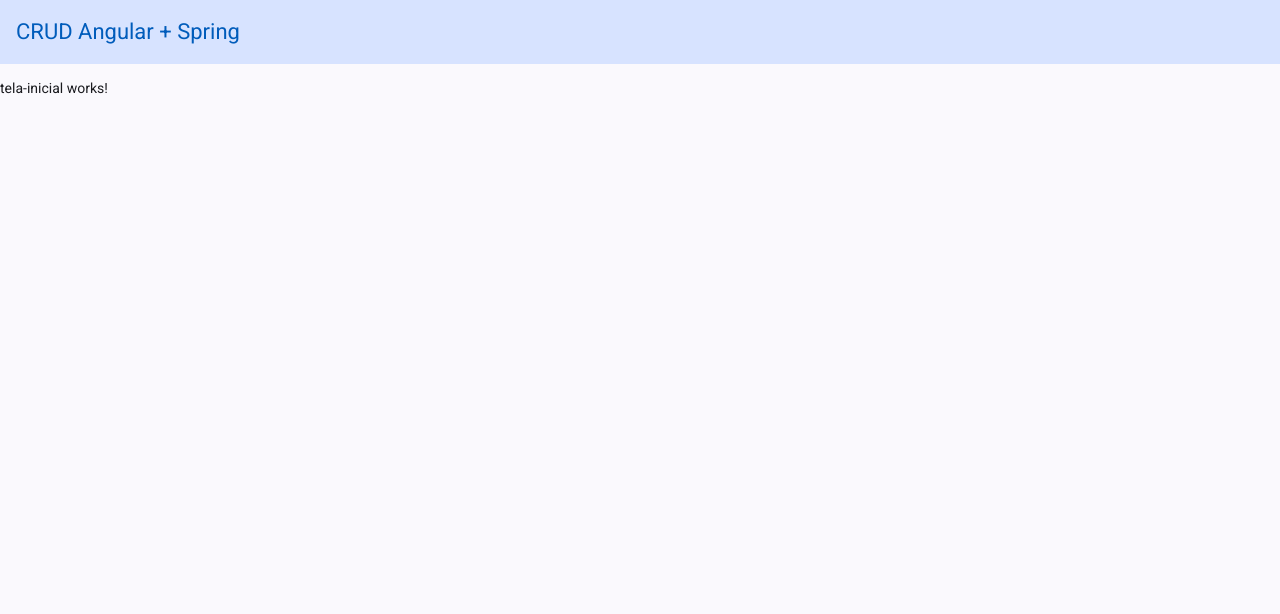
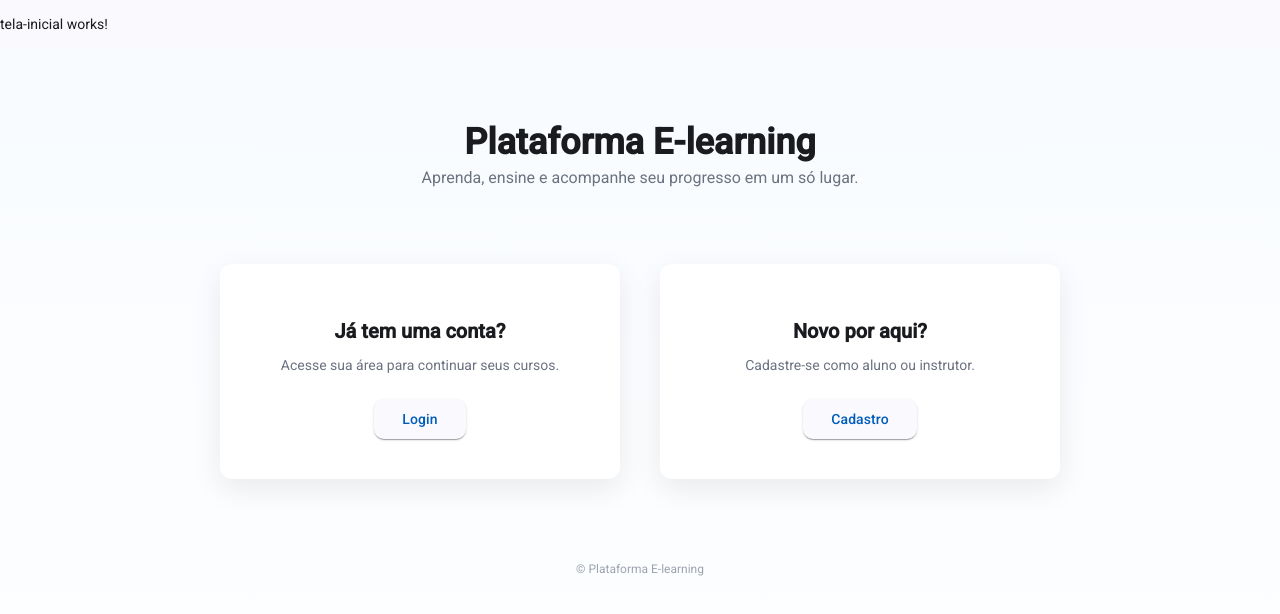
Before and after one commit to alberman3/FrontEnd-Curso-E-learning, an Angular app: page / in a window 1280 px wide. Shown: the top 614 px of the page. Built offline with nearby package versions, Linux system fonts and the light colour scheme.

Commit message:
Telas 1,2 e 3
Tela inicial
login
cadastro

```diff
--- a/src/app/app.html
+++ b/src/app/app.html
@@ -1,4 +1,42 @@
-<mat-toolbar color="primary">
- <span>CRUD Angular + Spring</span>
-</mat-toolbar>
 <router-outlet></router-outlet>
+
+<div class="home-container">
+
+  <div class="hero">
+    <h1>Plataforma E-learning</h1>
+    <p>Aprenda, ensine e acompanhe seu progresso em um só lugar.</p>
+  </div>
+
+  <div class="cards-container">
+
+    <div class="card">
+      <h2>Já tem uma conta?</h2>
+      <p>Acesse sua área para continuar seus cursos.</p>
+      <button
+        mat-raised-button
+        class="rounded-btn"
+        color="primary"
+        routerLink="/login">
+        Login
+      </button>
+    </div>
+
+    <div class="card">
+      <h2>Novo por aqui?</h2>
+      <p>Cadastre-se como aluno ou instrutor.</p>
+      <button
+        mat-raised-button
+        class="rounded-btn"
+        color="black"
+        routerLink="/cadastro">
+        Cadastro
+      </button>
+    </div>
+
+  </div>
+
+  <footer class="footer">
+    © Plataforma E-learning
+  </footer>
+
+</div>
--- a/src/app/app.scss
+++ b/src/app/app.scss
@@ -0,0 +1,61 @@
+.home-container {
+  min-height: calc(100vh - 64px);
+  display: flex;
+  flex-direction: column;
+  align-items: center;
+  background: linear-gradient(to bottom, #f8fbff, #ffffff);
+  padding: 60px 20px;
+}
+
+.hero {
+  text-align: center;
+  margin-bottom: 60px;
+
+  h1 {
+    font-size: 36px;
+    font-weight: 700;
+    margin-bottom: 12px;
+  }
+
+  p {
+    font-size: 16px;
+    color: #6b7280;
+  }
+}
+
+.cards-container {
+  display: flex;
+  gap: 40px;
+  margin-bottom: 80px;
+}
+
+.card {
+  background: #ffffff;
+  border-radius: 12px;
+  padding: 40px;
+  width: 320px;
+  text-align: center;
+  box-shadow: 0 10px 30px rgba(0, 0, 0, 0.08);
+
+  h2 {
+    font-size: 20px;
+    font-weight: 600;
+    margin-bottom: 8px;
+  }
+
+  p {
+    font-size: 14px;
+    color: #6b7280;
+    margin-bottom: 24px;
+  }
+
+  .rounded-btn {
+  border-radius: 10px;
+  padding: 10px 28px;
+  }
+}
+
+.footer {
+  font-size: 12px;
+  color: #9ca3af;
+}
--- a/src/app/auth/cadastro-usuario/cadastro-usuario.html
+++ b/src/app/auth/cadastro-usuario/cadastro-usuario.html
@@ -1 +1,38 @@
-<p>cadastro-usuario works!</p>
+<div class="home-container">
+
+  <div class="hero">
+    <h1>Plataforma E-learning</h1>
+    <p>Aprenda, ensine e acompanhe seu progresso em um só lugar.</p>
+  </div>
+
+  <div class="card">
+    <h2>Cadastro</h2>
+    <p>Digite os dados abaixo</p>
+
+    <div class="form-group">
+      <mat-form-field appearance="outline" class="full-width">
+        <mat-label>Email</mat-label>
+        <input matInput type="email" placeholder="Digite seu email">
+      </mat-form-field>
+    </div>
+
+    <div class="form-group">
+      <mat-form-field appearance="outline" class="full-width">
+        <mat-label>Senha</mat-label>
+        <input matInput type="password" placeholder="Digite sua senha">
+      </mat-form-field>
+    </div>
+
+    <button
+      mat-raised-button
+      class="rounded-btn"
+      color="primary">
+      Entrar
+    </button>
+  </div>
+
+  <footer class="footer">
+    © Plataforma E-learning
+  </footer>
+
+</div>
--- a/src/app/auth/cadastro-usuario/cadastro-usuario.scss
+++ b/src/app/auth/cadastro-usuario/cadastro-usuario.scss
@@ -0,0 +1,80 @@
+.home-container {
+  min-height: calc(100vh - 64px);
+  display: flex;
+  flex-direction: column;
+  align-items: center;
+  background: linear-gradient(to bottom, #f8fbff, #ffffff);
+  padding: 60px 20px;
+}
+
+.hero {
+  text-align: center;
+  margin-bottom: 60px;
+
+  h1 {
+    font-size: 36px;
+    font-weight: 700;
+    margin-bottom: 12px;
+  }
+
+  p {
+    font-size: 16px;
+    color: #6b7280;
+  }
+}
+
+.cards-container {
+  display: flex;
+  gap: 40px;
+  margin-bottom: 80px;
+}
+
+.card {
+  background: #ffffff;
+  border-radius: 12px;
+  padding: 40px;
+  width: 320px;
+  text-align: center;
+  box-shadow: 0 10px 30px rgba(0, 0, 0, 0.08);
+
+  h2 {
+    font-size: 20px;
+    font-weight: 600;
+    margin-bottom: 8px;
+  }
+
+  p {
+    font-size: 14px;
+    color: #6b7280;
+    margin-bottom: 24px;
+  }
+
+  .rounded-btn {
+  border-radius: 10px;
+  padding: 10px 28px;
+  }
+}
+
+.footer {
+  font-size: 12px;
+  color: #9ca3af;
+}
+
+.login-card {
+  max-width: 420px;
+  margin: 80px auto;
+  padding: 24px;
+}
+
+mat-card-header {
+  text-align: center;
+  margin-bottom: 24px;
+}
+
+.form-group {
+  margin-bottom: 16px;
+}
+
+.full-width {
+  width: 100%;
+}
--- a/src/app/auth/login/login.html
+++ b/src/app/auth/login/login.html
@@ -1 +1,38 @@
-<p>login works!</p>
+<div class="home-container">
+
+  <div class="hero">
+    <h1>Plataforma E-learning</h1>
+    <p>Aprenda, ensine e acompanhe seu progresso em um só lugar.</p>
+  </div>
+
+  <div class="card">
+    <h2>Login</h2>
+    <p>Digite os dados abaixo</p>
+
+    <div class="form-group">
+      <mat-form-field appearance="outline" class="full-width">
+        <mat-label>Email</mat-label>
+        <input matInput type="email" placeholder="Digite seu email">
+      </mat-form-field>
+    </div>
+
+    <div class="form-group">
+      <mat-form-field appearance="outline" class="full-width">
+        <mat-label>Senha</mat-label>
+        <input matInput type="password" placeholder="Digite sua senha">
+      </mat-form-field>
+    </div>
+
+    <button
+      mat-raised-button
+      class="rounded-btn"
+      color="primary">
+      Entrar
+    </button>
+  </div>
+
+  <footer class="footer">
+    © Plataforma E-learning
+  </footer>
+
+</div>
--- a/src/app/auth/login/login.scss
+++ b/src/app/auth/login/login.scss
@@ -0,0 +1,80 @@
+.home-container {
+  min-height: calc(100vh - 64px);
+  display: flex;
+  flex-direction: column;
+  align-items: center;
+  background: linear-gradient(to bottom, #f8fbff, #ffffff);
+  padding: 60px 20px;
+}
+
+.hero {
+  text-align: center;
+  margin-bottom: 60px;
+
+  h1 {
+    font-size: 36px;
+    font-weight: 700;
+    margin-bottom: 12px;
+  }
+
+  p {
+    font-size: 16px;
+    color: #6b7280;
+  }
+}
+
+.cards-container {
+  display: flex;
+  gap: 40px;
+  margin-bottom: 80px;
+}
+
+.card {
+  background: #ffffff;
+  border-radius: 12px;
+  padding: 40px;
+  width: 320px;
+  text-align: center;
+  box-shadow: 0 10px 30px rgba(0, 0, 0, 0.08);
+
+  h2 {
+    font-size: 20px;
+    font-weight: 600;
+    margin-bottom: 8px;
+  }
+
+  p {
+    font-size: 14px;
+    color: #6b7280;
+    margin-bottom: 24px;
+  }
+
+  .rounded-btn {
+  border-radius: 10px;
+  padding: 10px 28px;
+  }
+}
+
+.footer {
+  font-size: 12px;
+  color: #9ca3af;
+}
+
+.login-card {
+  max-width: 420px;
+  margin: 80px auto;
+  padding: 24px;
+}
+
+mat-card-header {
+  text-align: center;
+  margin-bottom: 24px;
+}
+
+.form-group {
+  margin-bottom: 16px;
+}
+
+.full-width {
+  width: 100%;
+}
--- a/src/index.html
+++ b/src/index.html
@@ -2,7 +2,7 @@
 <html lang="en">
 <head>
   <meta charset="utf-8">
-  <title>AngularProject</title>
+  <title>E Learning</title>
   <base href="/">
   <meta name="viewport" content="width=device-width, initial-scale=1">
   <link rel="icon" type="image/x-icon" href="favicon.ico">
```
Also changed, not shown: src/app/app.ts (+8 -2 lines), src/app/auth/cadastro-usuario/cadastro-usuario.ts (+8 -1 lines), src/app/auth/login/login.ts (+9 -1 lines), src/app/core/tela-inicial/tela-inicial.ts (+7 -1 lines), 1 other file (tests, documents, lock files or other folders).
